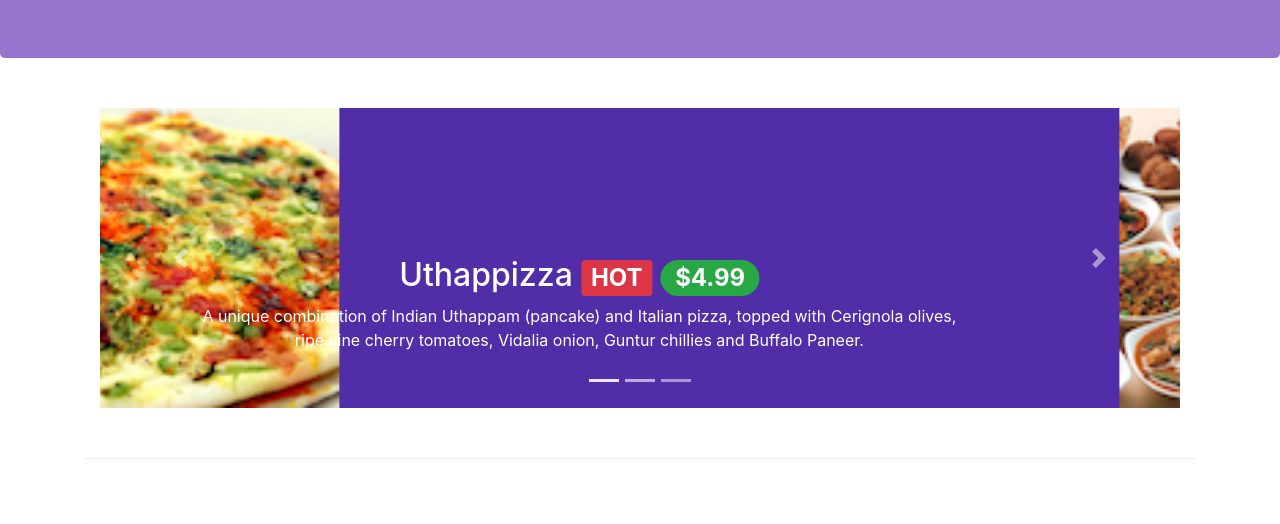
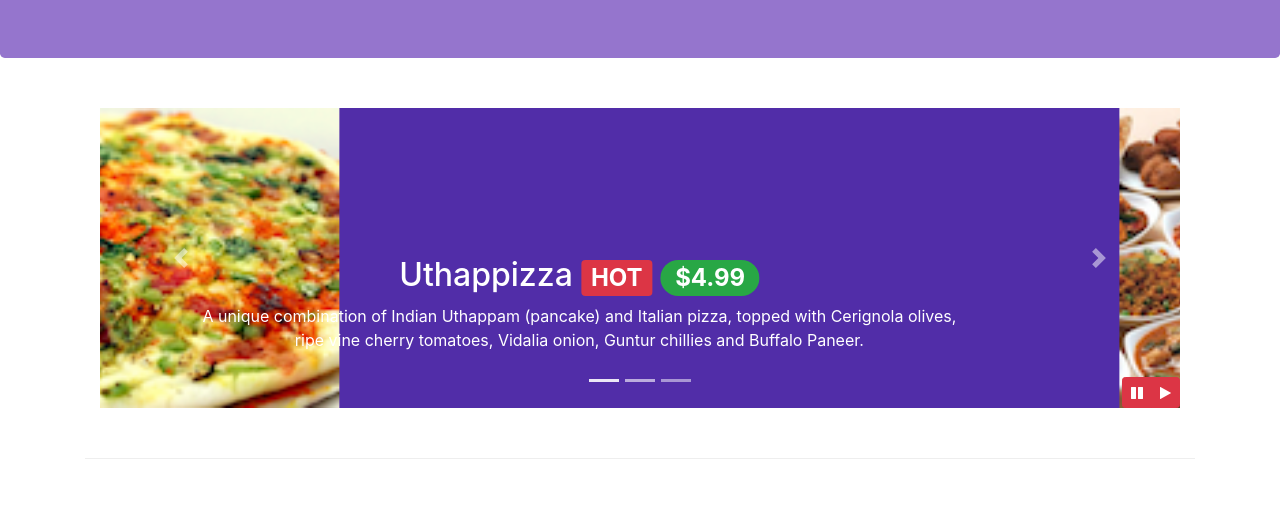
Before and after one commit to kaustubh3000/conFusion, a website: page index.html in a window 1280 px wide. Shown: the part 276-800 px from the top of the page. Drawn offline with nearby package versions, Linux system fonts and the light colour scheme.

Commit message:
bootstrap-jquery

```diff
--- a/css/styles.css
+++ b/css/styles.css
@@ -61,3 +61,10 @@ body{
     left: 0;
     min-height: 300px;
 }
+
+#carouselButton{
+    right: 0;
+    position: absolute;
+    bottom: 0px;
+    z-index: 1;
+}
--- a/index.html
+++ b/index.html
@@ -302,6 +302,16 @@
                         <span class="carousel-control-next-icon"></span>
                     </a>
 
+
+                    <div class="btn-group" id="carouselButton">
+                        <button class="btn btn-danger btn-sm" id="carousel-pause">
+                            <span class="fa fa-pause"></span>
+                        </button>
+                        <button class="btn btn-danger btn-sm" id="carousel-play">
+                            <span class="fa fa-play"></span>
+                        </button>
+                    </div>
+
                 </div>
             </div>
         </div>
@@ -444,6 +454,20 @@
 
     </script> -->
 
+    <script>
+        $(document).ready(function (){
+            $('#mycarousel').carousel({interval: 2000});
+            $('#carousel-pause').click(function (){
+                $('#mycarousel').carousel('pause');
+            });
+
+            $('#carousel-play').click(function (){
+                $('#mycarousel').carousel('cycle');
+            });
+
+        });
+    </script>
+
 </body>
 
 </html>
```
